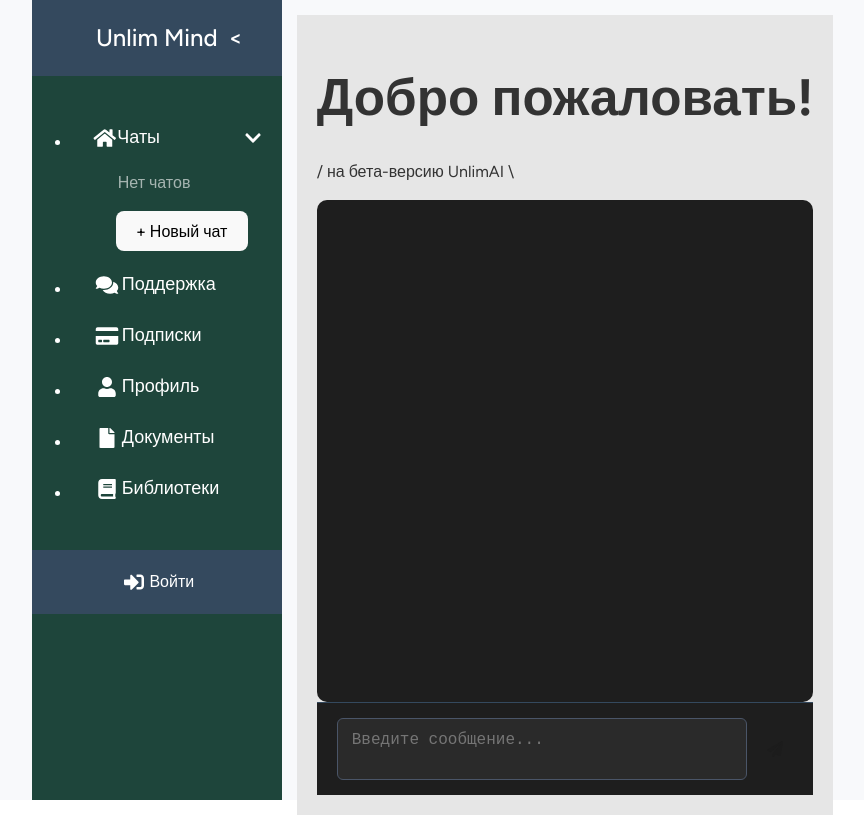
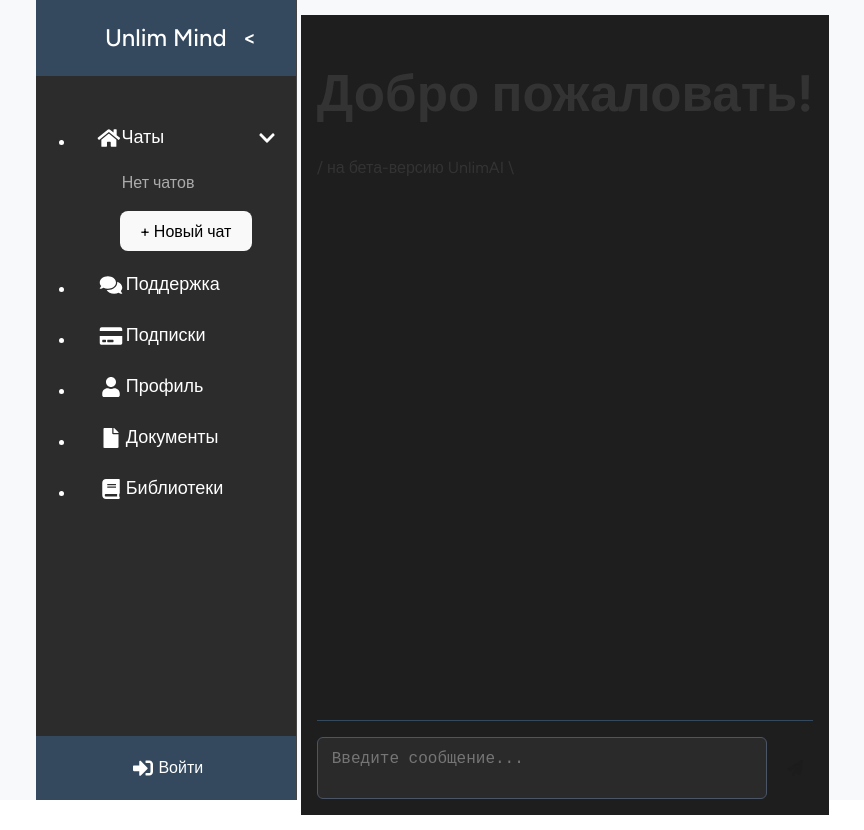
Before and after one commit to Maricvs/CRIDANSE, a React (Vite) app in the folder frontend/: page / in a window 1280 px wide. Shown: the whole page, without its empty margins (200-1064 px from the left). Built offline with nearby package versions, Linux system fonts and the light colour scheme.

Commit message:
Desgn up
Beatify

```diff
--- a/frontend/src/App.css
+++ b/frontend/src/App.css
@@ -19,12 +19,26 @@ html, body, #root {
   box-shadow: 0 0 15px rgba(0,0,0,0.1);
 }
 
+/* Боковая панель */
+.sidebar {
+  width: 260px;
+  min-width: 200px;
+  background-color: #2c2c2c;
+  border-right: 1px solid #444;
+  color: white;
+  flex-shrink: 0;
+  display: flex;
+  flex-direction: column;
+}
+
+/* Область чата */
 .main-content {
   flex-grow: 1;
   display: flex;
   justify-content: center;
-  align-items: center;
+  align-items: stretch; /* 👈 растягивает чат по высоте */
   padding: 15px;
+  overflow: hidden;
 }
 
 @media (max-width: 768px) {
--- a/frontend/src/ChatField.css
+++ b/frontend/src/ChatField.css
@@ -1,69 +1,62 @@
-/* Контейнер чата с фиксированным размером */
+/* Контейнер чата */
 .chat-container-center {
   display: flex;
   flex-direction: column;
   flex-grow: 1;
   height: 100vh;
-  max-width: 850px;
+  max-width: 768px;
   margin: 0 auto;
-  padding: 20px;
+  padding: 1rem;
   box-sizing: border-box;
-  background-color: #e6e6e6;
-}
-
-/* Заголовок чата */
-.chat-header {
-  text-align: center;
-  color: white;
-  margin: 10px 0;
-  font-size: 1.5rem;
+  background-color: #1e1e1e;
 }
 
 /* Контейнер сообщений */
 .chat-messages {
   flex: 1;
   overflow-y: auto;
-  padding: 20px;
-  background-color: #1e1e1e;
-  border-radius: 10px;
-  box-sizing: border-box;
+  padding-bottom: 1rem;
   display: flex;
   flex-direction: column;
-  gap: 16px;
+  gap: 12px;
 }
 
-/* Сообщения */
+/* Общее сообщение */
 .message {
-  margin-bottom: 15px;
-  padding: 10px 15px;
-  border-radius: 10px;
-  max-width: 70%;
-  word-wrap: break-word;
+  font-size: 15px;
+  line-height: 1.5;
+  white-space: pre-wrap;
+  word-break: break-word;
+  padding: 12px 16px;
+  border-radius: 12px;
+  max-width: 80%;
+  box-sizing: border-box;
 }
 
+/* Сообщение пользователя — справа */
 .user-message {
+  align-self: flex-end;
   background-color: #38373a;
   color: white;
-  margin-left: auto;
   border-bottom-right-radius: 0;
 }
 
+/* Сообщение от ИИ — слева */
 .bot-message {
-  background-color: #4a5568;
+  align-self: flex-start;
+  background-color: #2a2a2a;
   color: white;
-  margin-right: auto;
   border-bottom-left-radius: 0;
+  width: 100%;
 }
 
 /* Контейнер ввода */
 .chat-input-container {
   display: flex;
+  align-items: center;
   gap: 10px;
-  padding: 15px 20px;
+  padding: 1rem 0 0;
   border-top: 1px solid #34495e;
-  background-color: #1e1e1e;
-  box-sizing: border-box;
-  width: 100%;
 }
 
 /* Поле ввода */
@@ -77,11 +70,10 @@
   background-color: #2a2a2a;
   color: white;
   resize: none;
+  min-height: 40px;
+  max-height: 200px;
   line-height: 1.4;
   overflow-y: auto;
-  max-height: 200px;
-  min-height: 40px;
-  height: auto;
 }
 
 .chat-input:focus {
--- a/frontend/src/components/ChatField.tsx
+++ b/frontend/src/components/ChatField.tsx
@@ -100,7 +100,7 @@ const ChatField: React.FC = () => {
         {messages.map((message, index) => (
           <div
             key={index}
-            className={`chat-bubble ${message.isUser ? 'user' : 'bot'}`}
+            className={`message ${message.isUser ? 'user-message' : 'bot-message'}`}
           >
             {message.text}
           </div>
```
